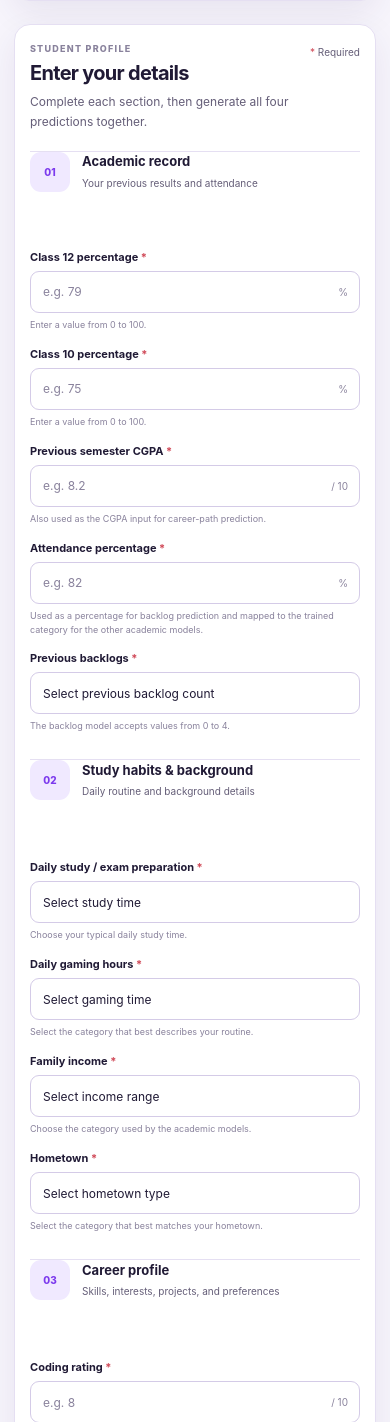
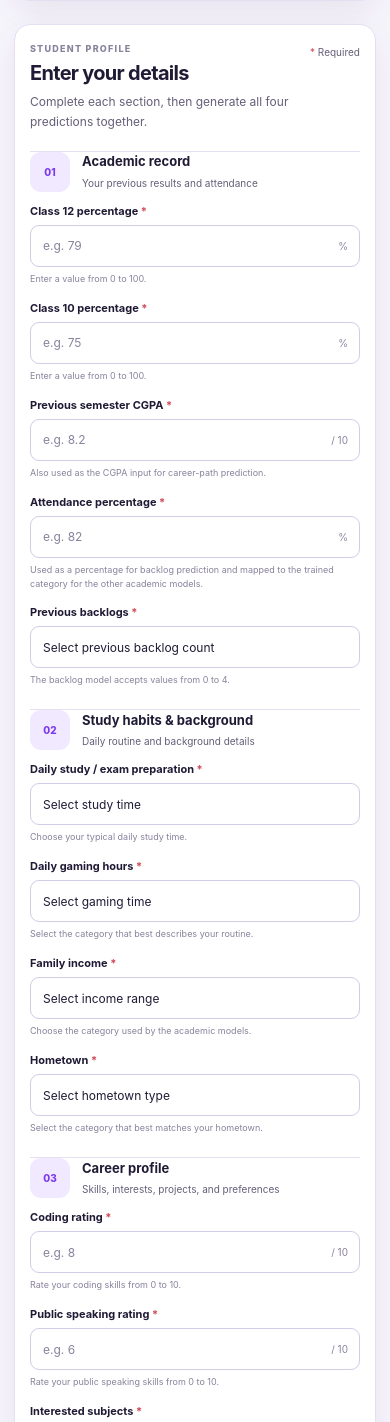
Before and after one commit to ap165/EduPredict, a Flask app: page / in a window 390 px wide. Shown: the part 391-1813 px from the top of the page. Run offline with Flask 3, Linux system fonts and the light colour scheme; parts of the project's set-up code (start-up, migrations or seed data) failed here and were passed over.

Commit message:
Balance form section divider and field spacing

```diff
--- a/static/css/home.css
+++ b/static/css/home.css
@@ -612,10 +612,10 @@ h1, .panel-heading h2, .results-title-row h2 { color: var(--text); }
 :root[data-theme="dark"] .theme-toggle { background: #202B45; border-color: #354466; color: #C49AFF; }
 :root[data-theme="dark"] .theme-toggle .theme-icon-moon { color: #C49AFF; stroke: #C49AFF; }
 
-/* Keep each section heading inline; add breathing room below the divider. */
+/* Section rhythm: divider -> clear top gap -> inline heading -> compact field gap. */
 .form-section {
-  padding-top: 34px;
-  padding-bottom: 30px;
+  min-width: 0;
+  padding: 0 0 24px;
 }
 .form-section legend {
   display: flex;
@@ -624,7 +624,7 @@ h1, .panel-heading h2, .results-title-row h2 { color: var(--text); }
   flex-wrap: nowrap;
   gap: 14px;
   width: 100%;
-  margin: 0 0 34px;
+  margin: 24px 0 14px;
   padding: 0;
 }
 .form-section legend > span:last-child {
@@ -645,14 +645,11 @@ h1, .panel-heading h2, .results-title-row h2 { color: var(--text); }
   margin: 0;
   line-height: 1.45;
 }
-.form-grid { margin-top: 0; }
-.form-section + .form-section { padding-top: 34px; }
-.form-section + .form-section legend { margin-bottom: 34px; }
+.form-section .form-grid { margin-top: 0; }
+.form-section + .form-section { padding-top: 0; }
 @media (max-width: 620px) {
-  .form-section { padding-top: 28px; padding-bottom: 26px; }
-  .form-section legend { gap: 12px; margin-bottom: 30px; }
-  .form-section + .form-section { padding-top: 30px; }
-  .form-section + .form-section legend { margin-bottom: 30px; }
+  .form-section { padding-bottom: 22px; }
+  .form-section legend { gap: 12px; margin-top: 22px; margin-bottom: 12px; }
   .section-number { width: 40px; height: 40px; flex: 0 0 40px; border-radius: 11px; }
   .form-section legend > span:last-child { flex: 1 1 0; }
 }
```
